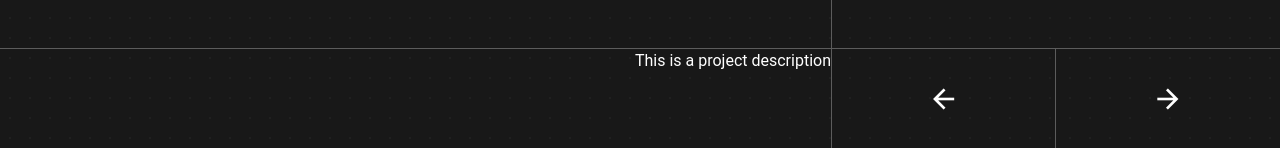
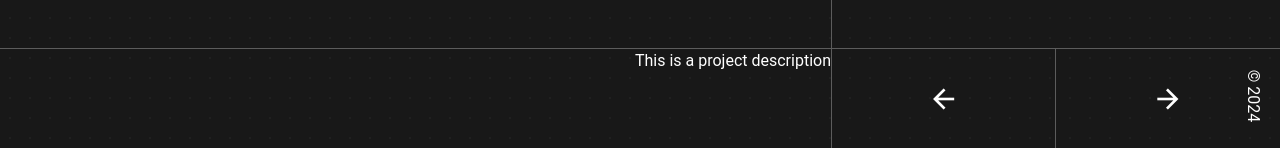
Before and after one commit to teykamp/homepage-2, a Vue app: page / in a window 1280 px wide. Shown: the part 652-800 px from the top of the page. Built offline with nearby package versions, Linux system fonts and the light colour scheme.

Commit message:
add copyright

```diff
--- a/src/App.vue
+++ b/src/App.vue
@@ -9,6 +9,7 @@
         <component :is="Component" />
       </transition>
       </router-view>
+      <div style="position: absolute; bottom: 40px; right: 0; z-index: 100; color: white; transform: rotate(90deg)">&copy; 2024</div>
   </v-app>
 </template>
 
```
